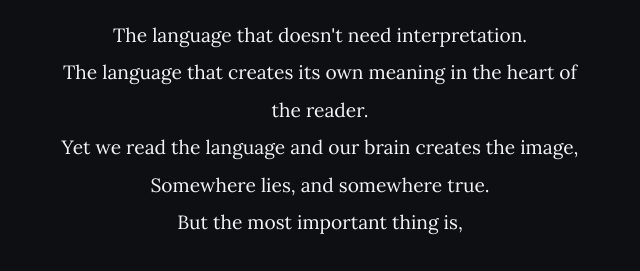
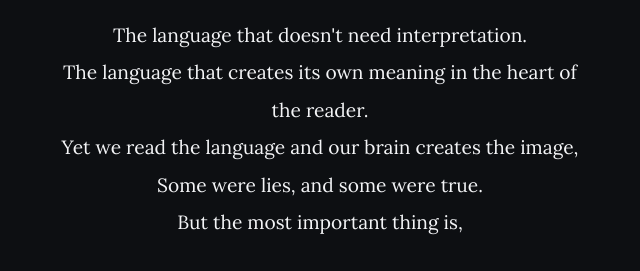
Before and after one commit to miracleorexcel-debug/Excelworld-, a plain HTML site: page best.html in a window 1280 px wide. Shown: the part 232-503 px from the top of the page, 320-960 px from the left. Drawn offline with Linux system fonts and the light colour scheme; no server answers.

Commit message:
Update best.html

```diff
--- a/best.html
+++ b/best.html
@@ -25,7 +25,7 @@
 
         <section class="intro">
             <p class="intro-lead">Poetry.</p>
-            <p class="intro-text">The language that doesn't need interpretation.<br>The language that creates its own meaning in the heart of the reader.<br>Yet we read the language and our brain creates the image,<br>Somewhere lies, and somewhere true.<br>But the most important thing is,</p>
+            <p class="intro-text">The language that doesn't need interpretation.<br>The language that creates its own meaning in the heart of the reader.<br>Yet we read the language and our brain creates the image,<br>Some were lies, and some were true.<br>But the most important thing is,</p>
             <p class="interactive-line">That you have read the mind of the author at that particular time.</p>
         </section>
 
```
